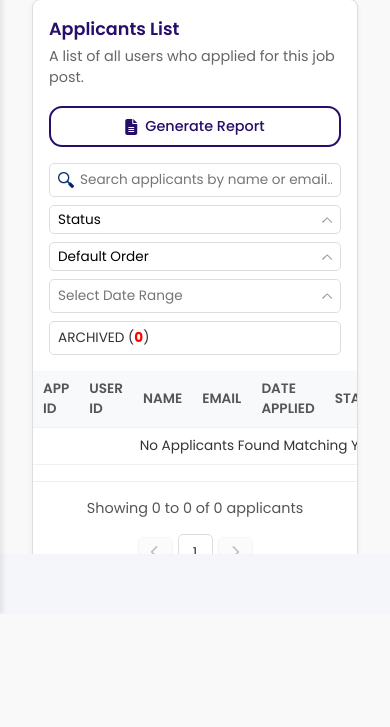
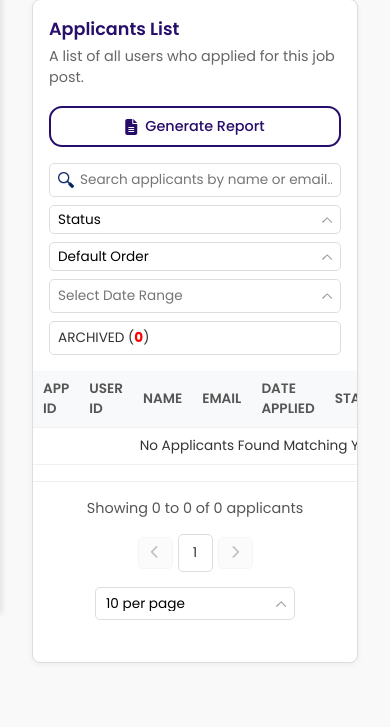
Before and after one commit to kakdsm/admin-side, a PHP site: page /jftsystem/php/applicants.php in a window 390 px wide. Shown: the part 230-957 px from the top of the page. Before the commit the page ends 844 px from the top, so only its background shows below. Run offline with PHP 8.4, Linux system fonts and the light colour scheme; the visitor is signed in with stand-in values (Sample User, id 1); data that the repository does not hold is empty; some libraries are stand-ins or nearby versions.

Commit message:
Update applicants.css

```diff
--- a/css/applicants.css
+++ b/css/applicants.css
@@ -14,7 +14,7 @@
 /* wag mo na gagalawin tong sidebar  */
   .burger {
     display: none;
-    position: absolute;
+    position: fixed;
     top: 1rem;
     left: 1rem;
     font-size: 1.5rem;
@@ -24,6 +24,7 @@
     z-index: 1001;
     transition: color 0.3s;
   }
+
 
   .burger.active {
     color: white;
@@ -113,19 +114,16 @@
     font-weight: bold;
   }
 
-  .content {
+   .content {
   margin-left: 240px;
   padding-top: 60px;
   flex: 1;
   transition: margin-left 0.3s;
-  max-height: 49rem;
   overflow-y: auto;
 }
 
 
-  section {
-    margin-bottom: 4rem;
-  }
+
 
   h2 {
     font-size: 1.6rem;
@@ -338,7 +336,6 @@
 /* eto responsive*/
   @media (max-width: 768px) {
     .top-header {
-        flex-direction: column;
         align-items: center;
         gap: 0.5rem;
 
@@ -2092,7 +2089,7 @@ table tbody tr:hover {
     background-color: #2563eb;
 }
 
-@media (max-width: 480px) {
+@media (max-width: 490px) {
     .profile-section {
         flex-direction: column;
         align-items: flex-start;
@@ -2106,6 +2103,7 @@ table tbody tr:hover {
         padding-top: 0;
     }
     .top-header {
+    flex-direction: column;
     align-items: flex-end;
     }
 
```
